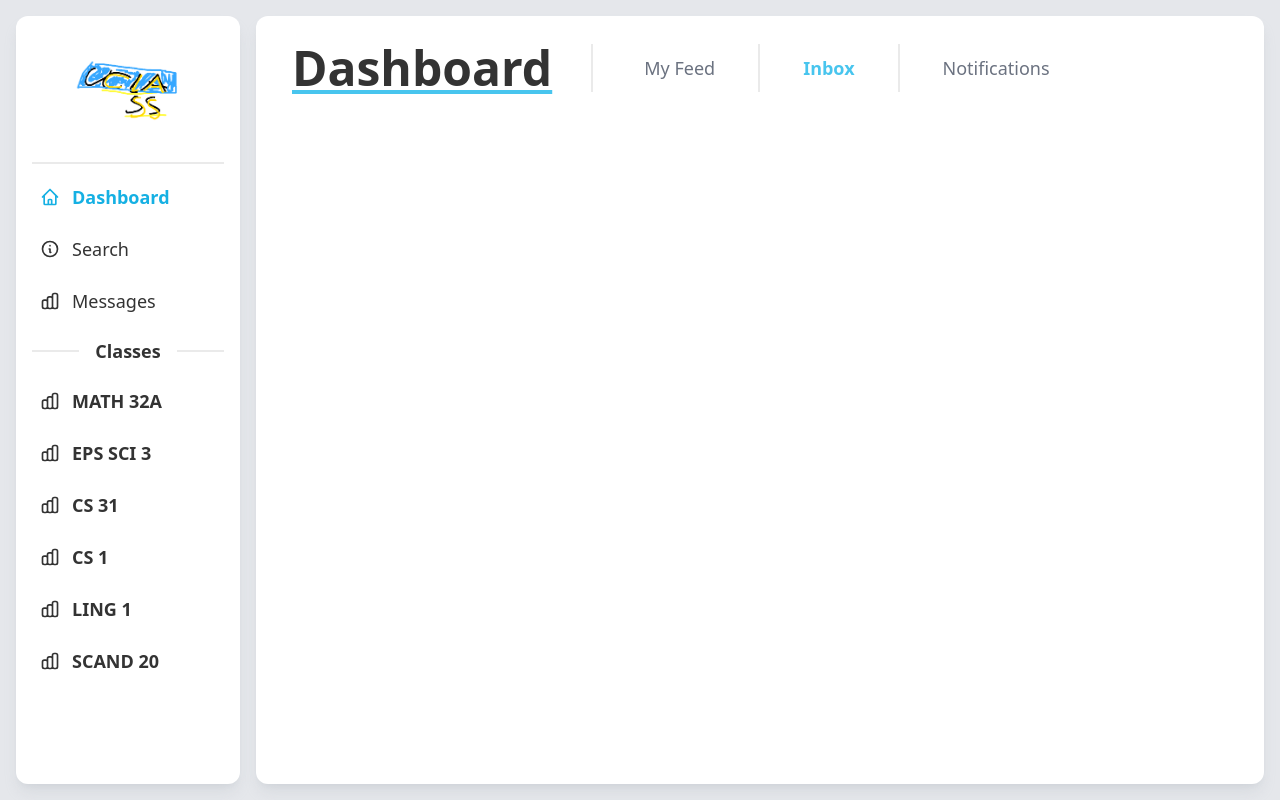
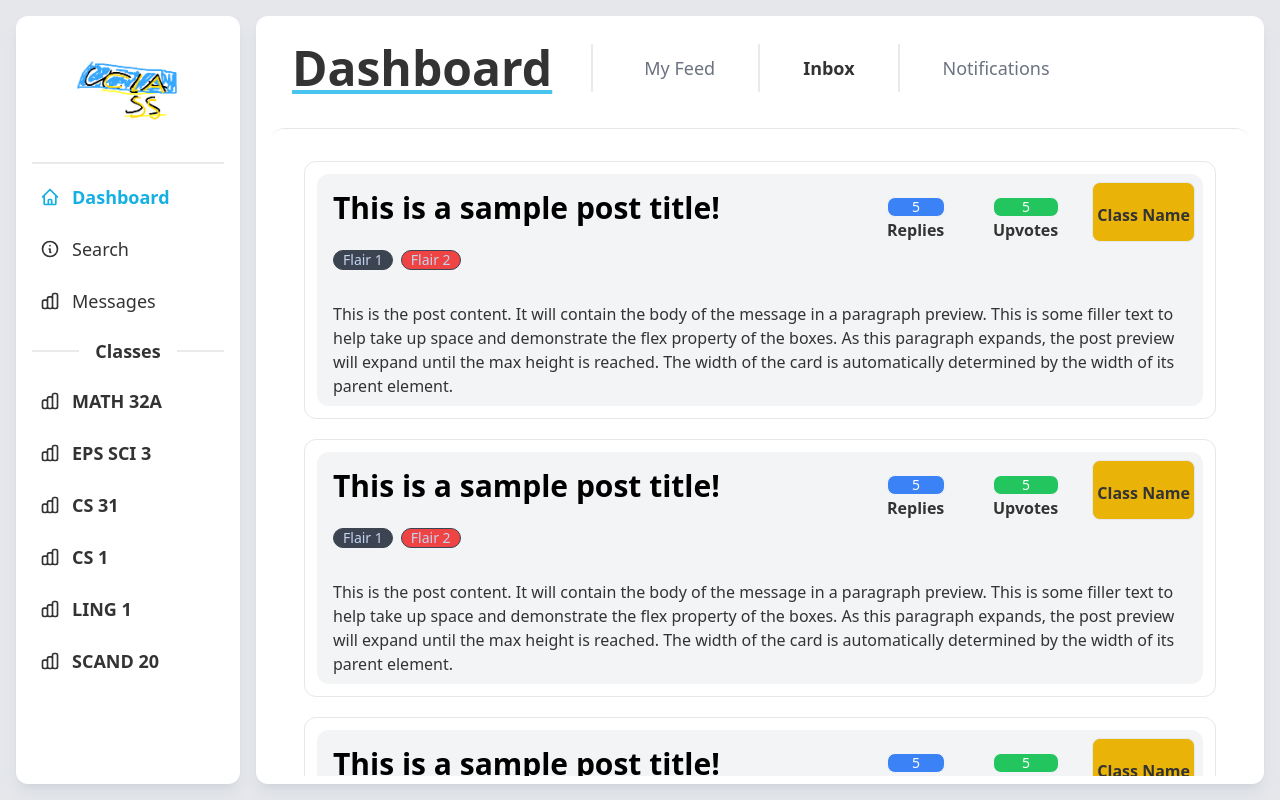
Before and after one commit to veryboi/uclass, a React (Create React App) app: page /dashboard in a window 1280 px wide. Built offline with nearby package versions, Linux system fonts and the light colour scheme.

Commit message:
Added separate page functionality, improved navbar ui (clickable links), general ui changes, merged changes w arul

```diff
--- a/src/pages/Dashboard.js
+++ b/src/pages/Dashboard.js
@@ -1,21 +1,38 @@
 import React from "react";
 import Navbar from "../components/Navbar";
+import Post from "../components/Post";
+
+
 export default function Dashboard() {
     return (
         <>
-            <div className="grow m-4 bg-white px-4 py-2 space-y-4 flex flex-col justify-items-center rounded-xl shadow-lg shadow-gray-400/20">
-                <div className="flex flex-row shrink border-1 bg-white max-w-max p-5 ">
+            <div className="grow h-[calc(100vh-2rem)] m-4 bg-white px-4 py-2 space-y-4 flex flex-col justify-items-center rounded-xl shadow-lg shadow-gray-400/20">
+                <div className="flex flex-row shrink border-1 bg-white max-w-max p-5">
                     <div className="mr-4">
                         <h1 className="text-5xl font-extrabold z-10 underline underline-offset-4 decoration-4 decoration-[hsl(var(--p))]">Dashboard</h1>
 
                     </div>
-                    <div className="divider lg:divider-horizontal"/>
+                    <div className="divider lg:divider-horizontal" />
                     <div className="tabs ml-2">
                         <a className="tab tab-lg text-gray-500">My Feed</a>
-                    <div className="divider divider-horizontal"/>
-                    <a className="tab tab-lg tab-active font-bold text-primary">Inbox</a>
-                        <div className="divider divider-horizontal"/>
+                        <div className="divider divider-horizontal" />
+                        <a className="tab tab-lg tab-active font-bold">Inbox</a>
+                        <div className="divider divider-horizontal" />
                         <a className="tab tab-lg text-gray-500">Notifications</a>
+                    </div>
+                </div>
+
+                {/* New Posts */}
+                <div className="bg-white overflow-y-auto border-t rounded-xl">
+                    <div className="flex grid p-5">
+                        <div className="grid-rows gap-2.5 justify-center">
+                            <Post></Post>
+                            <Post></Post>
+                            <Post></Post>
+                            <Post></Post>
+                            <Post></Post>
+                        </div>
+
                     </div>
                 </div>
 
```
Lines whose indentation alone changed are shown as unchanged.
